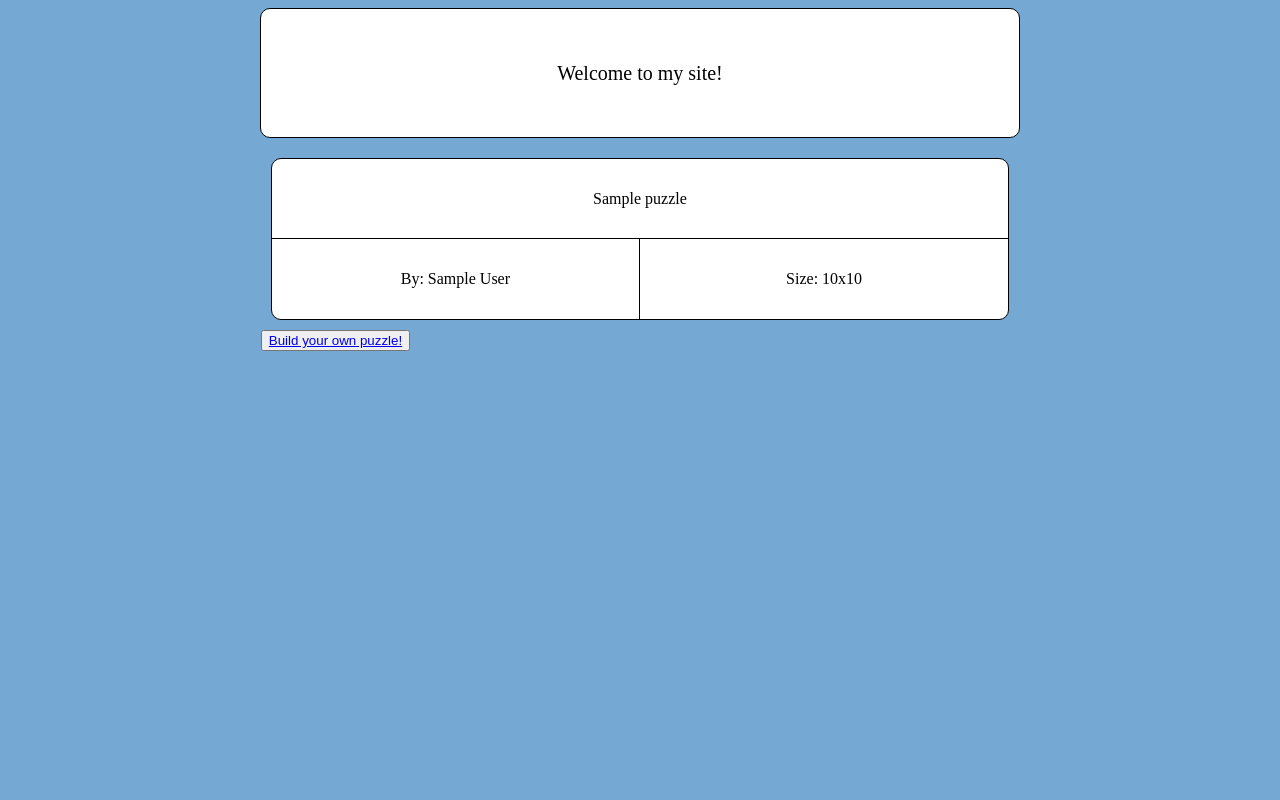
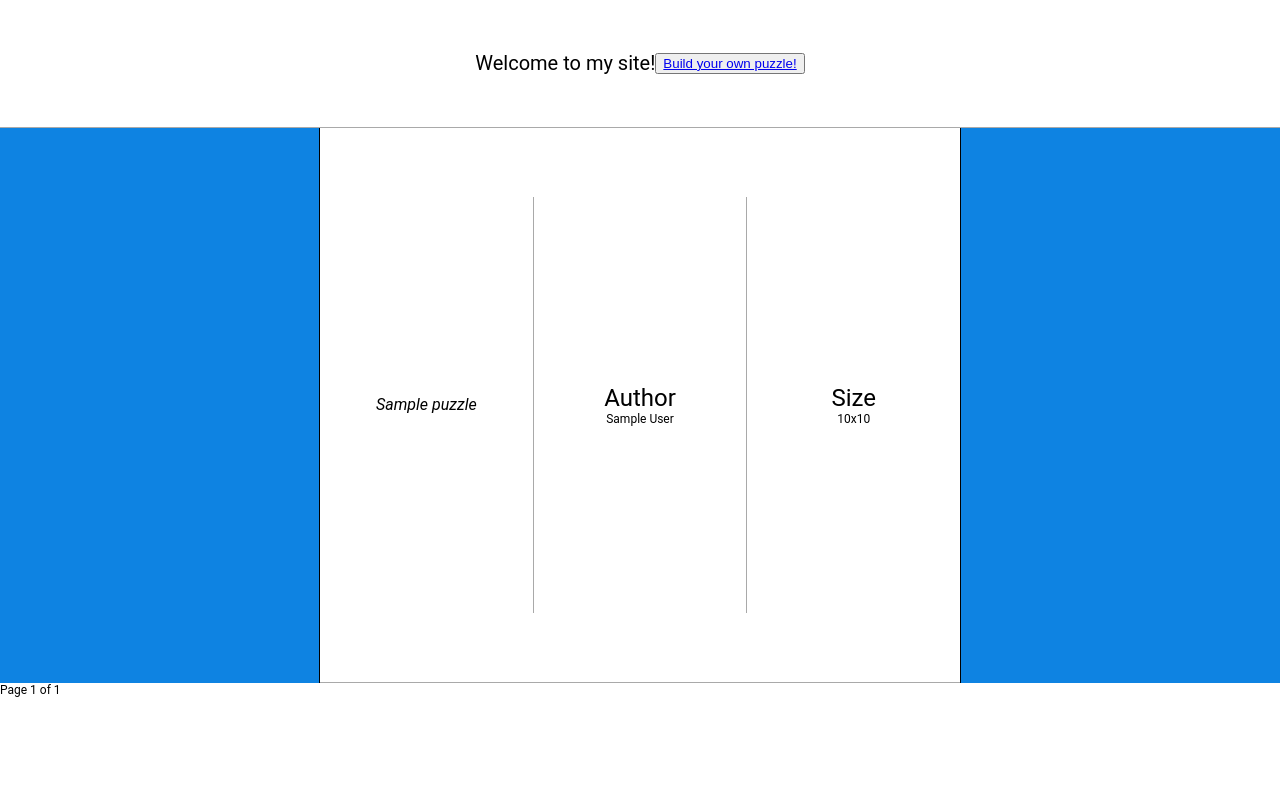
Before and after one commit to jayvanput/Django-Testing, a Django app: page / in a window 1280 px wide. Run offline with Django 3.2, Linux system fonts and the light colour scheme; tables that the repository leaves empty hold one stand-in row (values such as "Sample post").

Commit message:
Improved design so that it doesn't look like a 5 year old made it

```diff
--- a/crossword/static/crossword/css/index.css
+++ b/crossword/static/crossword/css/index.css
@@ -1,71 +1,109 @@
+html {
+
+}
+
+body {
+  display: grid;
+  grid-template-rows: repeat(1fr, 5);
+  margin: 0px;
+  background-color: #0e83e2;
+  font-family: "Roboto", Roboto, sans-serif;
+  font-size: 1.5vh;
+  height: 100vh;
+}
+
 header {
-  margin: auto;
+  grid-row: 1fr;
   background-color: white;
-  border: 1px solid black;
-  width: 60%;
-  height: 10vw;
   display: flex;
   justify-content: center;
   align-items: center;
-  border-radius: 10px;
   font-size: 20px;
+  border-bottom: 1px solid darkgray;
 }
 
 #container {
+  grid-row: 2 / 7;
   margin: auto;
-  width: 60%;
-  padding: 10px 0;
+  display: flex;
+  flex-flow: row wrap;
+  background-color: white;
+  border-width: 1px;
+  border-color: black;
+  border-style: none solid none solid;
+  width: 50%;
+  min-height: 100%;
 }
 
+/* Container elements */
+
+
+.puzzle-cell {
+  background-color: white;
+  display: flex;
+  border-bottom: 1px solid darkgray;
+  width: 100%;
+}
+
+.divider {
+  flex-grow: 1;
+  border-right: 1px solid darkgray;
+  height: 75%;
+  margin: auto;
+}
+.puzzle-cell:hover {
+  background-color: #8ac5f5;
+  cursor: pointer;
+}
+
+.puzzle-cell > div{
+  width: inherit;
+  margin: auto;
+  text-align: center;
+}
+
+.puzzle-name {
+  font-style: italic;
+  font-size: 2vh;
+}
+
+.puzzle-cell > div :first-child {
+  font-family: "Roboto", Roboto, serif;
+  font-size: 3vh;
+}
+
+footer {
+  grid-row: 7;
+  background-color: white;
+  border-top: darkgray;
+}
+
+
 @media only screen and (max-width: 768px) {
+  body {
+    height: 100%;
+  }
   #container {
+    grid-column: auto;
     width: 100%;
+    background-color: #0e83e2;
   }
 
   header {
+    grid-column: auto;
     width: 100%;
+    height: 10vh;
+  }
+
+  .puzzle-cell {
+    margin: .5vh;
+    min-height: 20vh;
+    max-height: 20vh;
+    border-radius: 2vh;
+  }
+
+  footer {
+    grid-column: auto;
+    height: 10vh;
   }
 }
-
-.puzzle-cell {
-  border: 1px solid black;
-  border-radius: 10px;
-  background-color: white;
-  margin: 10px;
-  height: 20vh;
-  display: grid;
-  grid-template-columns: 1fr 1fr;
-  grid-template-rows: 1fr 1fr;
-
-}
-
-.puzzle-cell:hover {
-  background-color: #8ac5f5;
-}
-
-.puzzle-name{
-  grid-column: 1 / 3;
-  display: grid;
-  justify-content: center;
-  align-items: center;
-  border-bottom: 1px solid black;
-}
-
-.puzzle-author {
-  grid-column: 1;
-  display: grid;
-  justify-content: center;
-  align-items: center;
-  border-right: 1px solid black;
-}
-
-.puzzle-size {
-  grid-column: 2;
-  display: grid;
-  justify-content: center;
-  align-items: center;
-}
-
-body {
-  background-color: #75a9d4;
-}
--- a/crossword/templates/crossword/build.html
+++ b/crossword/templates/crossword/build.html
@@ -3,6 +3,7 @@
 <head>
   <link type='text/css' rel='stylesheet' href="{% static 'crossword/css/build.css' %}?20200520">
   <link rel="shortcut icon" type="image/png" href="{% static 'crossword/favicon.ico' %}" />
+  <title>Crossword Builder</title>
 </head>
 
 <body>
--- a/crossword/templates/crossword/detail.html
+++ b/crossword/templates/crossword/detail.html
@@ -4,6 +4,7 @@
 <head>
   <link type='text/css' rel='stylesheet' href="{% static 'crossword/css/detail.css' %}">
   <link rel="shortcut icon" type="image/png" href="{% static 'crossword/favicon.ico' %}" />
+  <title>{{ puzzle }}</title>
 </head>
 
 <body>
--- a/crossword/templates/crossword/index.html
+++ b/crossword/templates/crossword/index.html
@@ -7,23 +7,48 @@
   <meta name="viewport" content="width=device-width, initial-scale=1, shrink-to-fit=no">
   <link rel="shortcut icon" type="image/png" href="{% static 'crossword/favicon.ico' %}" />
   <link type='text/css' rel='stylesheet' href="{% static 'crossword/css/index.css' %}">
-  <title>Crossword</title>
+  <title>Crossword Home</title>
 </head>
 
 <body>
   <header>
     Welcome to my site!
+    <button><a href='{% url "crossword:build" %}'>Build your own puzzle!</a></button>
   </header>
   <div id="container">
     {% for puz in puzzle_list  %}
     <div class=puzzle-cell onclick="location.href='{% url "crossword:detail" puz.id %}'">
       <div class="puzzle-name">{{puz}}</div>
-      <div class="puzzle-author">By: {{puz.author}}</div>
-      <div class="puzzle-size">Size: {{puz.size}}x{{puz.size}}</div>
+      <span class="divider"></span>
+      <div class="puzzle-author">
+        <div>Author</div>
+        <div>{{puz.author}}</div>
+      </div>
+      <span class="divider"></span>
+      <div class="puzzle-size">
+        <div>Size</div>
+        <div class="puzzle-size">{{puz.size}}x{{puz.size}}</div>
+      </div>
     </div>
     {% endfor %}
-    <button><a href='{% url "crossword:build" %}'>Build your own puzzle!</a></button>
   </div>
+  <footer class="pagination">
+    <span class="step-links">
+      {% if page_obj.has_previous %}
+      <a href="?page=1">&laquo; first</a>
+      <a href="?page={{ page_obj.previous_page_number }}">previous</a>
+      {% endif %}
+
+      <span class="current">
+        Page {{ page_obj.number }} of {{ page_obj.paginator.num_pages }}
+      </span>
+
+      {% if page_obj.has_next %}
+      <a href="?page={{ page_obj.next_page_number }}">next</a>
+      <a href="?page={{ page_obj.paginator.num_pages }}">last &raquo;</a>
+      {% endif %}
+    </span>
+  </footer>
 </body>
 
 </html>
--- a/crossword/views.py
+++ b/crossword/views.py
@@ -10,6 +10,7 @@ from .models import Puzzle, Clues, Square
 
 class IndexView(generic.ListView):
     model = Puzzle
+    paginate_by = 8
     template_name = 'crossword/index.html'
     context_object_name = 'puzzle_list'
 
```
